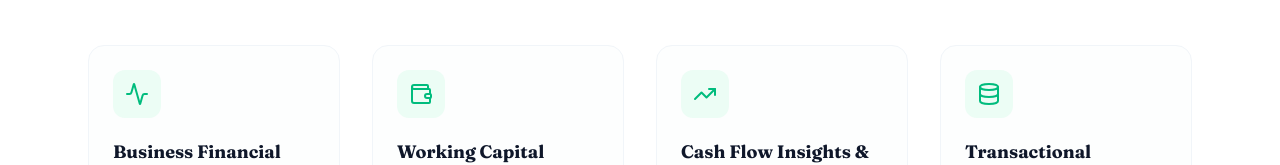
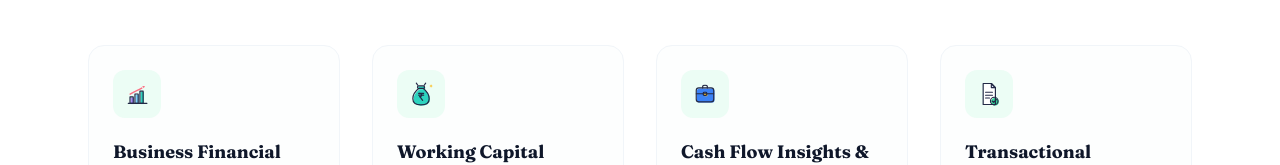
Before and after one commit to 10xkorefi-creator/kite, a Next.js app: page /contact/pfm in a window 1280 px wide. Shown: the part 640-805 px from the top of the page. Built offline with nearby package versions, Linux system fonts and the light colour scheme.

Commit message:
Replace contact card icons and dashboard feature icons with custom theme SVGs

```diff
--- a/src/app/contact/page.tsx
+++ b/src/app/contact/page.tsx
@@ -2,6 +2,7 @@ import type { Metadata } from "next";
 import Navbar from "@/components/Navbar";
 import Footer from "@/components/Footer";
 import Link from "next/link";
+import Image from "next/image";
 import {
   Building2,
   LayoutDashboard,
@@ -60,8 +61,8 @@ export default function ContactPortalPage() {
               {/* Card 1: Loan Services */}
               <div className="flex flex-col justify-between rounded-3xl border border-royal/10 bg-white p-8 shadow-xl shadow-royal/5 transition-all duration-300 hover:-translate-y-1 hover:shadow-2xl hover:border-royal/30">
                 <div>
-                  <div className="flex h-14 w-14 items-center justify-center rounded-2xl bg-royal/10 text-royal mb-6">
-                    <Building2 className="h-7 w-7" />
+                  <div className="flex h-14 w-14 items-center justify-center rounded-2xl bg-royal/5 mb-6">
+                    <Image src="/icon-briefcase.svg" alt="Briefcase Icon" width={32} height={32} />
                   </div>
                   <h2 className="font-display text-2xl font-bold text-ink mb-3">
                     Loan Services Support
@@ -95,8 +96,8 @@ export default function ContactPortalPage() {
               <div className="flex flex-col justify-between rounded-3xl border border-emerald-500/10 bg-white p-8 shadow-xl shadow-emerald-500/5 transition-all duration-300 hover:-translate-y-1 hover:shadow-2xl hover:border-emerald-500/30">
                 <div>
                   <div className="flex items-center justify-between mb-6">
-                    <div className="flex h-14 w-14 items-center justify-center rounded-2xl bg-emerald-50 text-emerald-500">
-                      <LayoutDashboard className="h-7 w-7" />
+                    <div className="flex h-14 w-14 items-center justify-center rounded-2xl bg-emerald-50/50">
+                      <Image src="/icon-chart-growth.svg" alt="Chart Growth Icon" width={32} height={32} />
                     </div>
                     <span className="inline-flex items-center rounded-full bg-emerald-50 px-2.5 py-1 text-xs font-bold text-emerald-700 border border-emerald-200/30">
                       Coming Soon
--- a/src/app/contact/pfm/page.tsx
+++ b/src/app/contact/pfm/page.tsx
@@ -2,6 +2,7 @@ import type { Metadata } from "next";
 import Navbar from "@/components/Navbar";
 import Footer from "@/components/Footer";
 import ContactForm from "@/components/ContactForm";
+import Image from "next/image";
 import {
   Mail,
   ShieldAlert,
@@ -93,8 +94,8 @@ export default function ContactPfmPage() {
             <div className="grid grid-cols-1 md:grid-cols-2 lg:grid-cols-4 gap-8">
               {/* Feature 1: Business Financial Health */}
               <div className="flex flex-col rounded-2xl border border-slate-100 bg-slate-50/30 p-6 transition-all duration-300 hover:shadow-md hover:border-emerald-500/20">
-                <div className="flex h-12 w-12 items-center justify-center rounded-xl bg-emerald-50 text-emerald-500 mb-5">
-                  <Activity className="h-6 w-6" />
+                <div className="flex h-12 w-12 items-center justify-center rounded-xl bg-emerald-50 mb-5">
+                  <Image src="/icon-chart-growth.svg" alt="Business Financial Health Icon" width={28} height={28} />
                 </div>
                 <h3 className="font-display text-lg font-bold text-ink mb-2">
                   Business Financial Health
@@ -106,8 +107,8 @@ export default function ContactPfmPage() {
 
               {/* Feature 2: Working Capital Analysis */}
               <div className="flex flex-col rounded-2xl border border-slate-100 bg-slate-50/30 p-6 transition-all duration-300 hover:shadow-md hover:border-emerald-500/20">
-                <div className="flex h-12 w-12 items-center justify-center rounded-xl bg-emerald-50 text-emerald-500 mb-5">
-                  <Wallet className="h-6 w-6" />
+                <div className="flex h-12 w-12 items-center justify-center rounded-xl bg-emerald-50 mb-5">
+                  <Image src="/icon-money-bag.svg" alt="Working Capital Icon" width={28} height={28} />
                 </div>
                 <h3 className="font-display text-lg font-bold text-ink mb-2">
                   Working Capital Analysis
@@ -119,8 +120,8 @@ export default function ContactPfmPage() {
 
               {/* Feature 3: Cash Flow Insights & Forecasting */}
               <div className="flex flex-col rounded-2xl border border-slate-100 bg-slate-50/30 p-6 transition-all duration-300 hover:shadow-md hover:border-emerald-500/20">
-                <div className="flex h-12 w-12 items-center justify-center rounded-xl bg-emerald-50 text-emerald-500 mb-5">
-                  <TrendingUp className="h-6 w-6" />
+                <div className="flex h-12 w-12 items-center justify-center rounded-xl bg-emerald-50 mb-5">
+                  <Image src="/icon-briefcase.svg" alt="Cash Flow Icon" width={28} height={28} />
                 </div>
                 <h3 className="font-display text-lg font-bold text-ink mb-2">
                   Cash Flow Insights & Forecasting
@@ -132,8 +133,8 @@ export default function ContactPfmPage() {
 
               {/* Feature 4: Transactional Intelligence */}
               <div className="flex flex-col rounded-2xl border border-slate-100 bg-slate-50/30 p-6 transition-all duration-300 hover:shadow-md hover:border-emerald-500/20">
-                <div className="flex h-12 w-12 items-center justify-center rounded-xl bg-emerald-50 text-emerald-500 mb-5">
-                  <Database className="h-6 w-6" />
+                <div className="flex h-12 w-12 items-center justify-center rounded-xl bg-emerald-50 mb-5">
+                  <Image src="/icon-document-check.svg" alt="Transactional Intelligence Icon" width={28} height={28} />
                 </div>
                 <h3 className="font-display text-lg font-bold text-ink mb-2">
                   Transactional Intelligence
```
